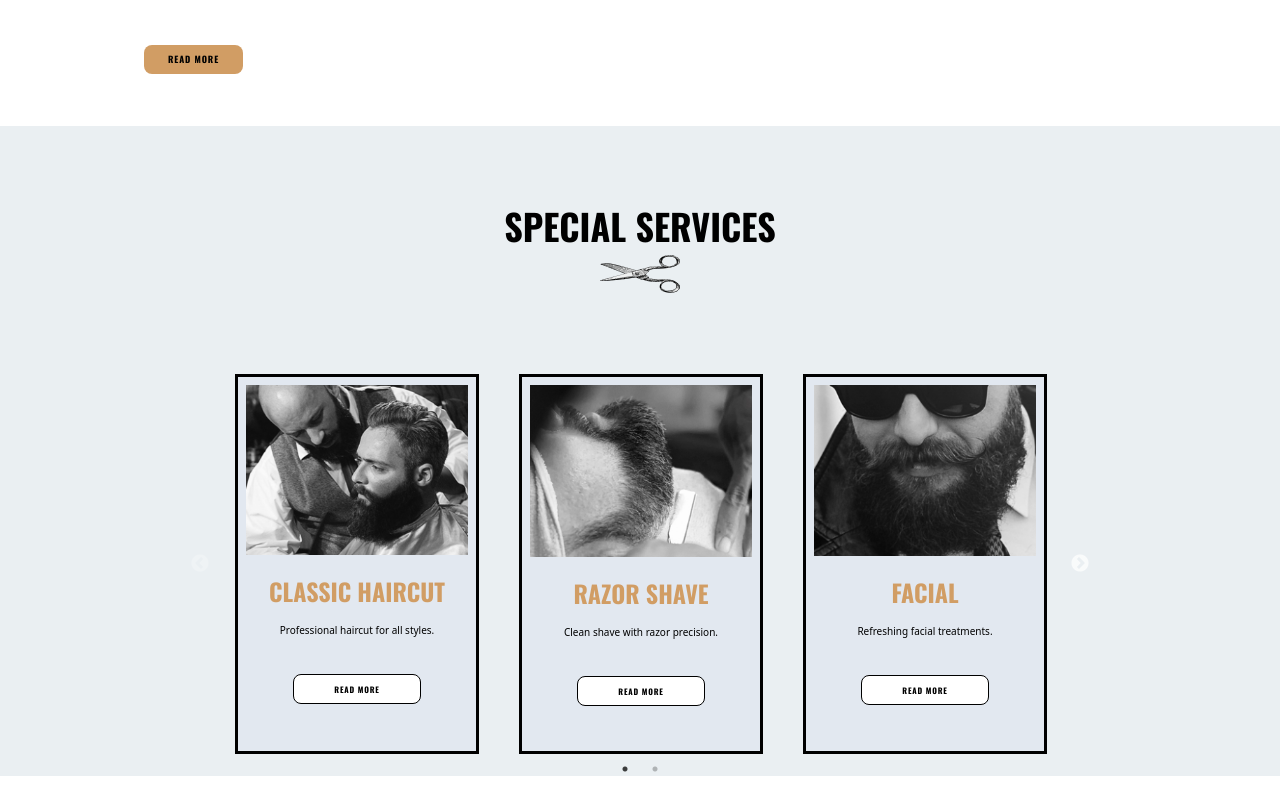
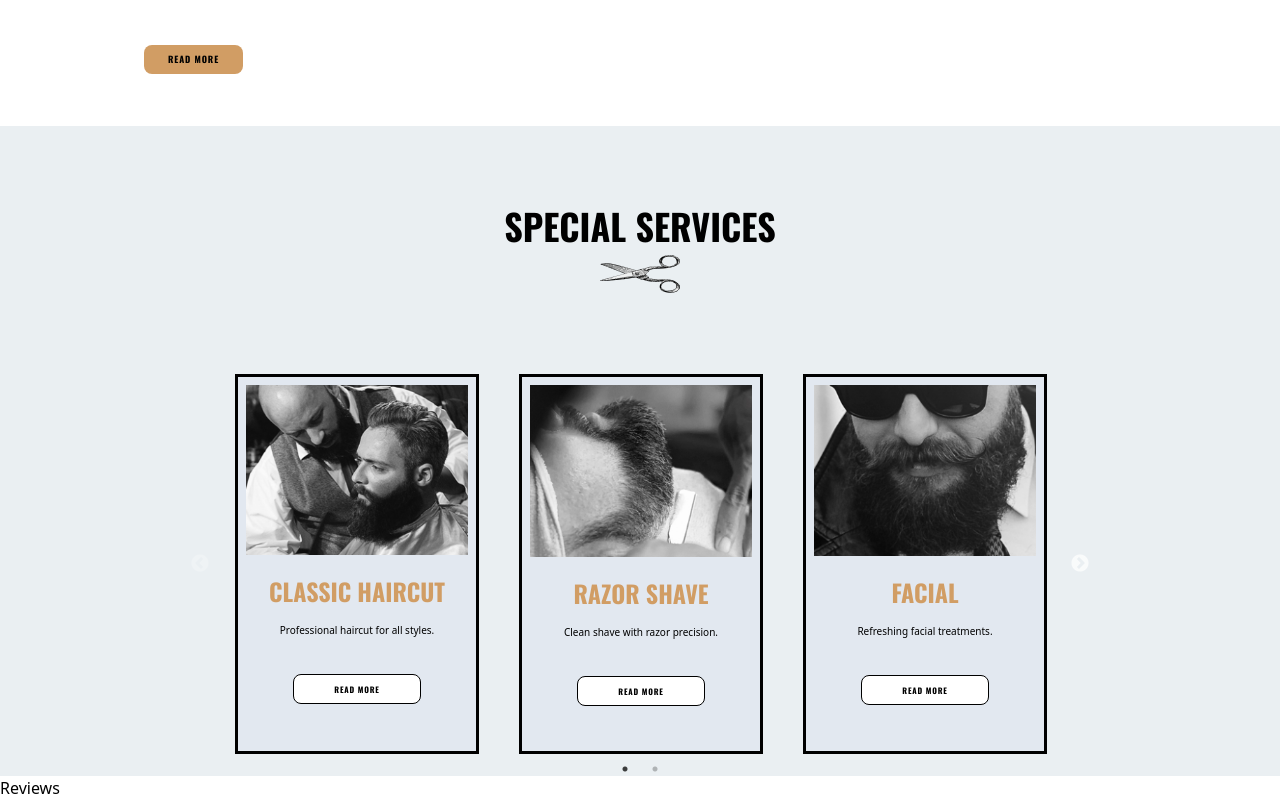
Before and after one commit to Danieljamespm/barber-shop-react, a React (Vite) app: page / in a window 1280 px wide. Shown: the part 1485-2285 px from the top of the page. Before the commit the page ends 2264 px from the top, so only its background shows below. Built offline with nearby package versions, Linux system fonts and the light colour scheme.

Commit message:
added review component.

```diff
--- a/src/App.jsx
+++ b/src/App.jsx
@@ -3,6 +3,7 @@ import Navbar from './Components/Navbar'
 import Hero from './Components/Hero'
 import Aboutus from './Components/Aboutus'
 import Carousel from './Components/Carousel'
+import Reviews from './Components/Reviews'
 
 
 
@@ -15,8 +16,8 @@ function App() {
     <Navbar />
     <Hero />
     <Aboutus />
-   <Carousel />
-
+    <Carousel />
+    <Reviews />
     </>
   )
 }
--- /dev/null
+++ b/src/Components/Reviews.jsx
@@ -0,0 +1,9 @@
+import React from 'react'
+
+const Reviews = () => {
+  return (
+    <div>Reviews</div>
+  )
+}
+
+export default Reviews
```
